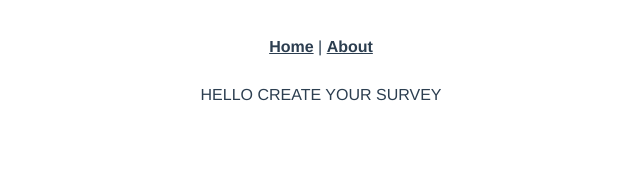
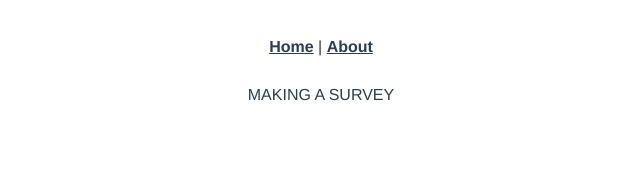
Before and after one commit to tom-dorofeyev/projAskEm, a Vue app in the folder frontend/: page /survey/create in a window 1280 px wide. Shown: the top 176 px of the page, without its empty margins (319-959 px from the left). Built offline with nearby package versions, Linux system fonts and the light colour scheme.

Commit message:
first branch commit

```diff
--- a/frontend/src/views/createSurvey.vue
+++ b/frontend/src/views/createSurvey.vue
@@ -1,6 +1,6 @@
 <template>
   <div class="create-survey-page">
-    HELLO CREATE YOUR SURVEY
+    MAKING A SURVEY
   </div>
 </template>
 
```
